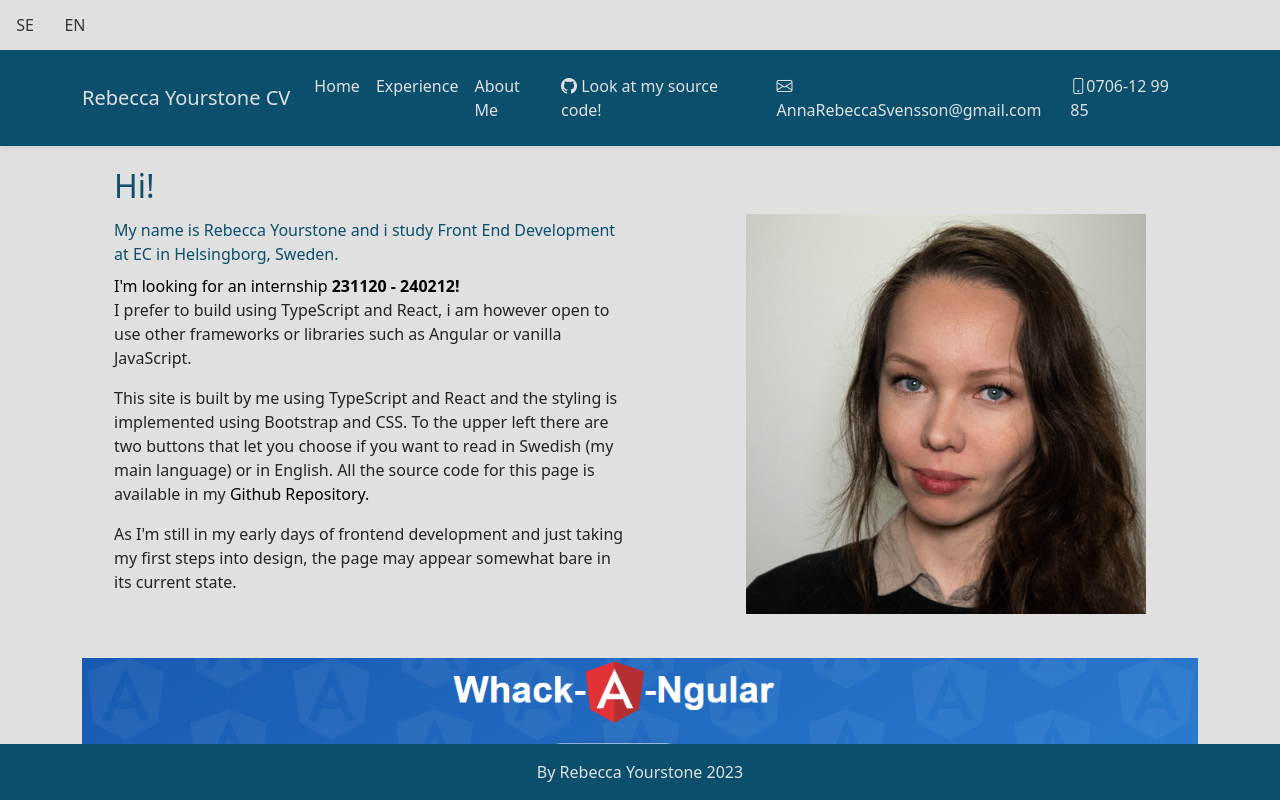
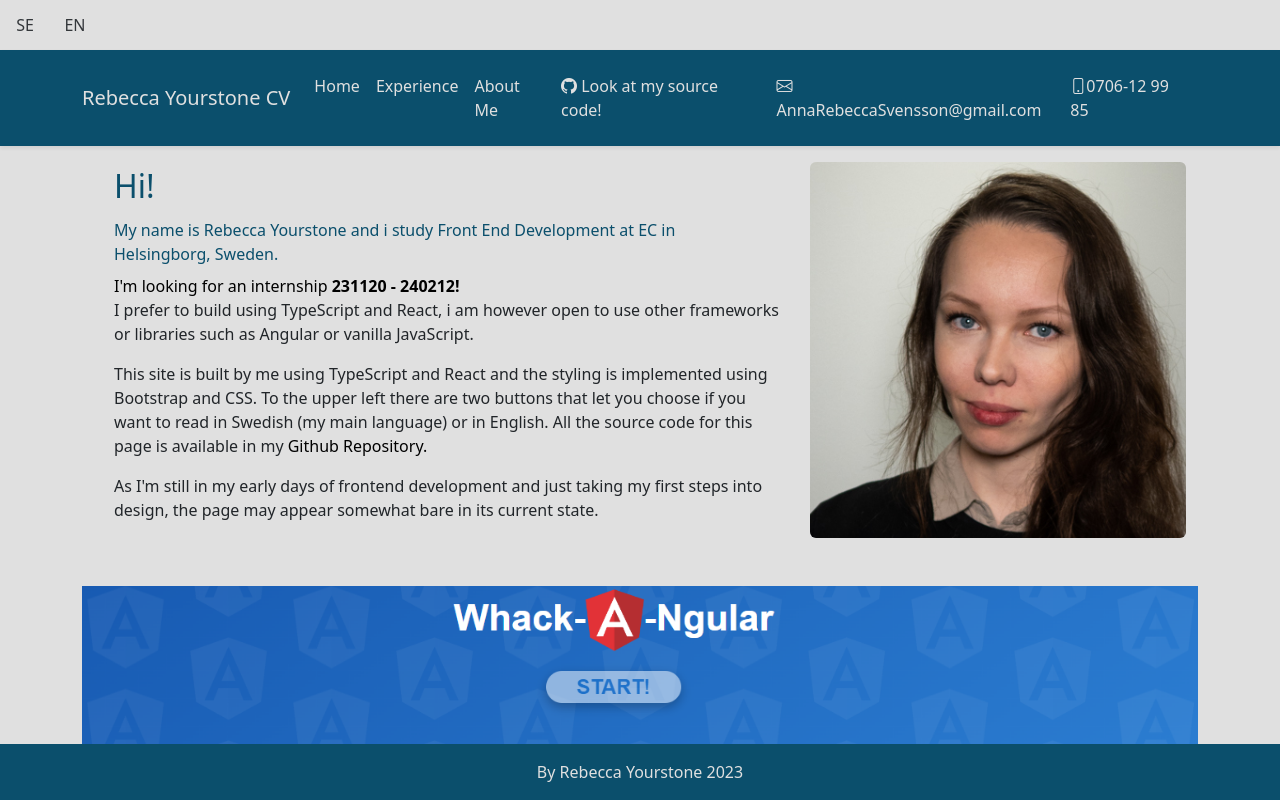
Before and after one commit to rebeccayourstone/CV, a React (Vite) app: page / in a window 1280 px wide. Shown: the top 800 px of the page. Built offline with nearby package versions, Linux system fonts and the light colour scheme.

Commit message:
Fix img style.

```diff
--- a/src/App.tsx
+++ b/src/App.tsx
@@ -39,15 +39,16 @@ function App() {
               ></img>
             </Container>
           </Container> */}
-          <Container className="d-flex">
-            <Container className="mt-4 d-none d-md-inline-flex justify-content-end pb-3">
-              <img
-                src="/assets/IMG_4648.jpg"
-                alt="profile picture"
-                className="rounded"
-                style={{ objectFit: "scale-down" }}
-              ></img>
-            </Container>
+          <Container
+            className="d-none d-md-block pb-5"
+            style={{ maxWidth: 400 }}
+          >
+            <img
+              src="/assets/IMG_4648.jpg"
+              alt="profile picture"
+              className="rounded"
+              style={{ objectFit: "scale-down", width: "100%" }}
+            ></img>
           </Container>
         </Container>
         <ProjectCarousel />
```
